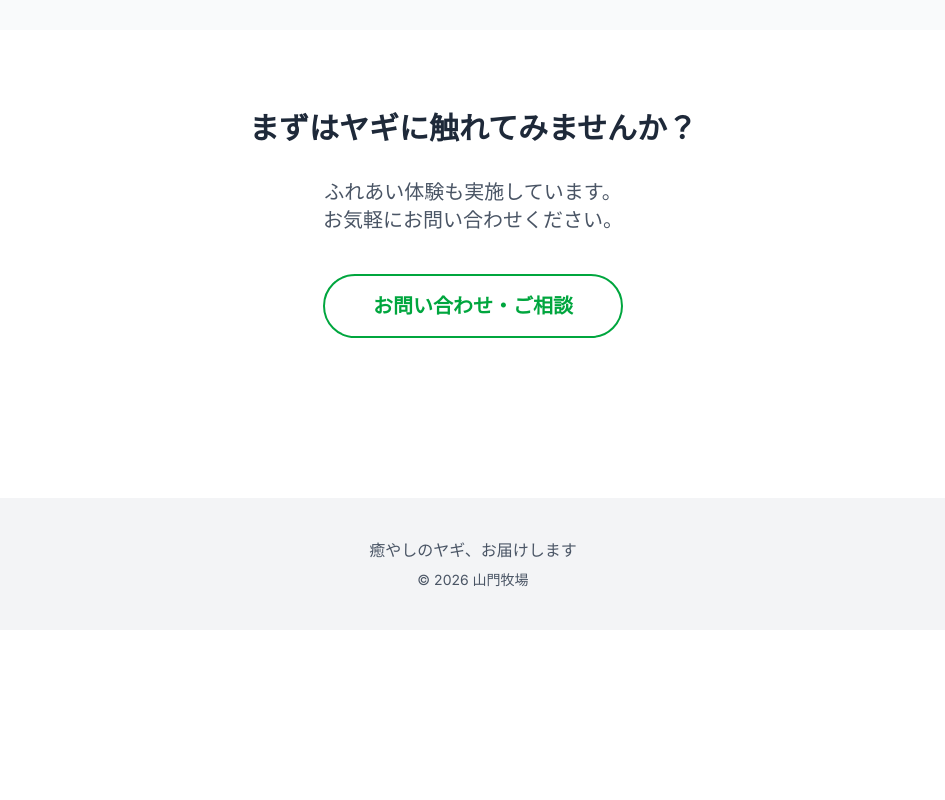
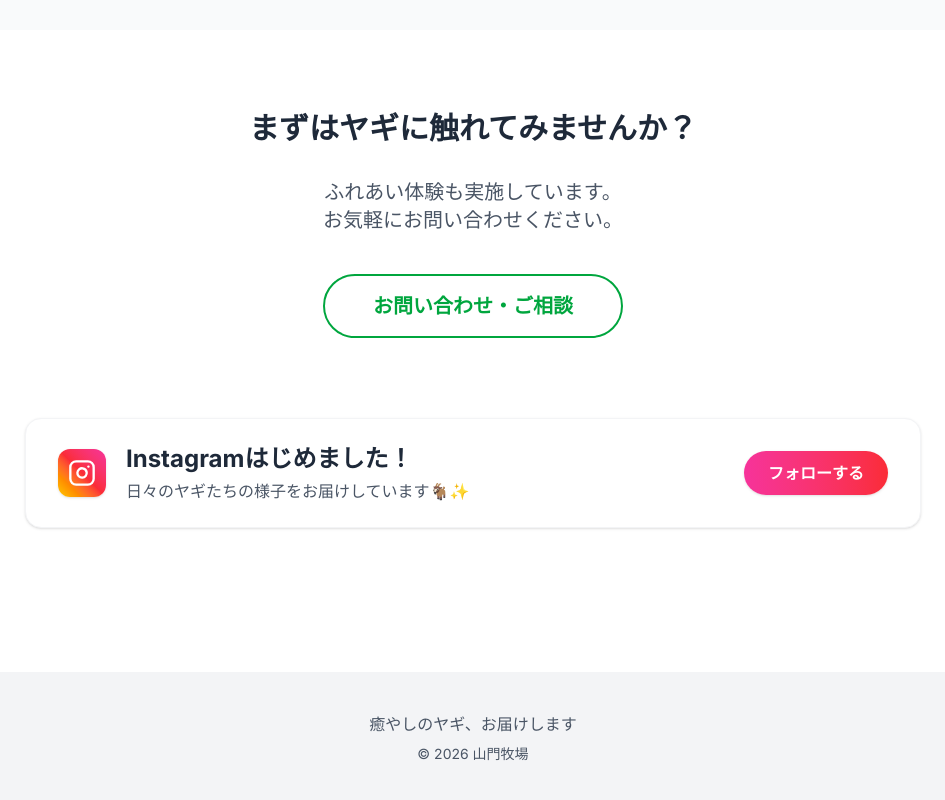
Before and after one commit to mune-Geeks/goat-rental, a Next.js app: page / in a window 1280 px wide. Shown: the part 1244-2044 px from the top of the page, without its empty margins (167-1112 px from the left). Before the commit the page ends 1874 px from the top, so only its background shows below. Built offline with nearby package versions, Linux system fonts and the light colour scheme.

Commit message:
3月リリース

```diff
--- a/app/about-goat/page.tsx
+++ b/app/about-goat/page.tsx
@@ -24,7 +24,7 @@ export default function AboutGoatPage() {
     },
     {
       q: "雨の日はどうしていますか？",
-      a: "ヤギは水が苦手です。雨の日は簡易テントや小屋の中でじっとしています。雨除けの設置もセットに含まれています。"
+      a: "ヤギは水が苦手です。雨の日は簡易テントや小屋の中でじっとしています。ですので、雨の日のためのテントや、雨よけの設備が必要です。"
     },
   ];
 
--- a/app/page.tsx
+++ b/app/page.tsx
@@ -95,6 +95,36 @@ export default function Home() {
           お問い合わせ・ご相談
         </Link>
       </section>
+
+      {/* ▼ お知らせ：Instagramはじめました */}
+      <section className="pb-16 px-6">
+        <div className="max-w-4xl mx-auto flex flex-col md:flex-row items-center justify-between bg-white px-8 py-6 rounded-2xl shadow-sm border border-gray-100">
+          <div className="flex items-center mb-4 md:mb-0">
+            {/* Instagramアイコン（グラデーション） */}
+            <div className="mr-5 bg-gradient-to-tr from-yellow-400 via-red-500 to-pink-500 p-2.5 rounded-xl text-white shadow-sm">
+              <svg xmlns="http://www.w3.org/2000/svg" viewBox="0 0 24 24" fill="none" stroke="currentColor" strokeWidth="2" strokeLinecap="round" strokeLinejoin="round" className="w-7 h-7">
+                <rect width="20" height="20" x="2" y="2" rx="5" ry="5" />
+                <path d="M16 11.37A4 4 0 1 1 12.63 8 4 4 0 0 1 16 11.37z" />
+                <line x1="17.5" x2="17.51" y1="6.5" y2="6.5" />
+              </svg>
+            </div>
+            <div>
+              <h2 className="text-xl md:text-2xl font-bold mb-1 text-gray-800">Instagramはじめました！</h2>
+              <p className="text-gray-600 text-sm md:text-base">
+                日々のヤギたちの様子をお届けしています🐐✨
+              </p>
+            </div>
+          </div>
+          <Link
+            href="https://www.instagram.com/meemee_yagi3?igsh=dWtob3V0eGNsdzYw"
+            target="_blank"
+            rel="noopener noreferrer"
+            className="whitespace-nowrap bg-gradient-to-r from-pink-500 to-red-500 text-white hover:opacity-90 font-bold py-2.5 px-6 rounded-full shadow-sm transition-all text-sm md:text-base"
+          >
+            フォローする
+          </Link>
+        </div>
+      </section>
     </main>
   );
 }
```
Also changed, not shown: 1 other file (tests, documents, lock files or other folders).
